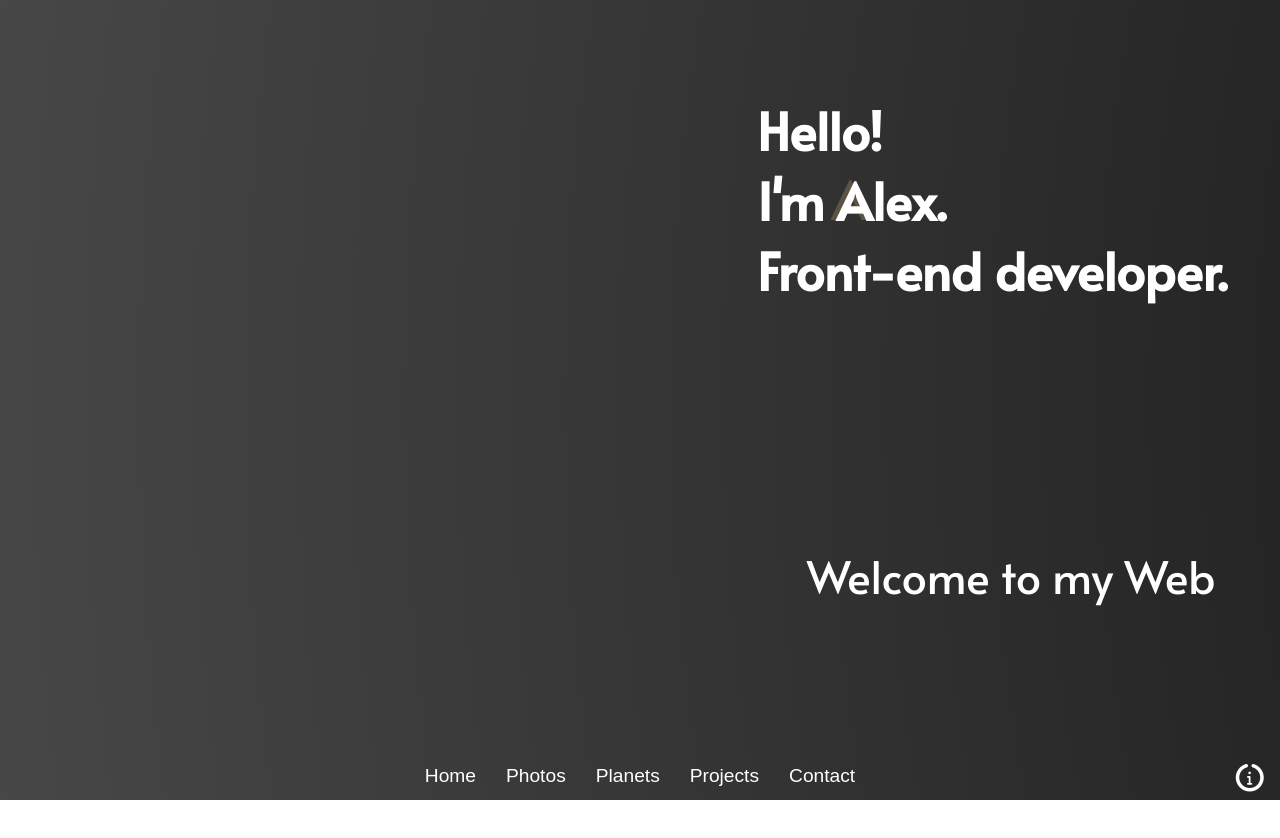
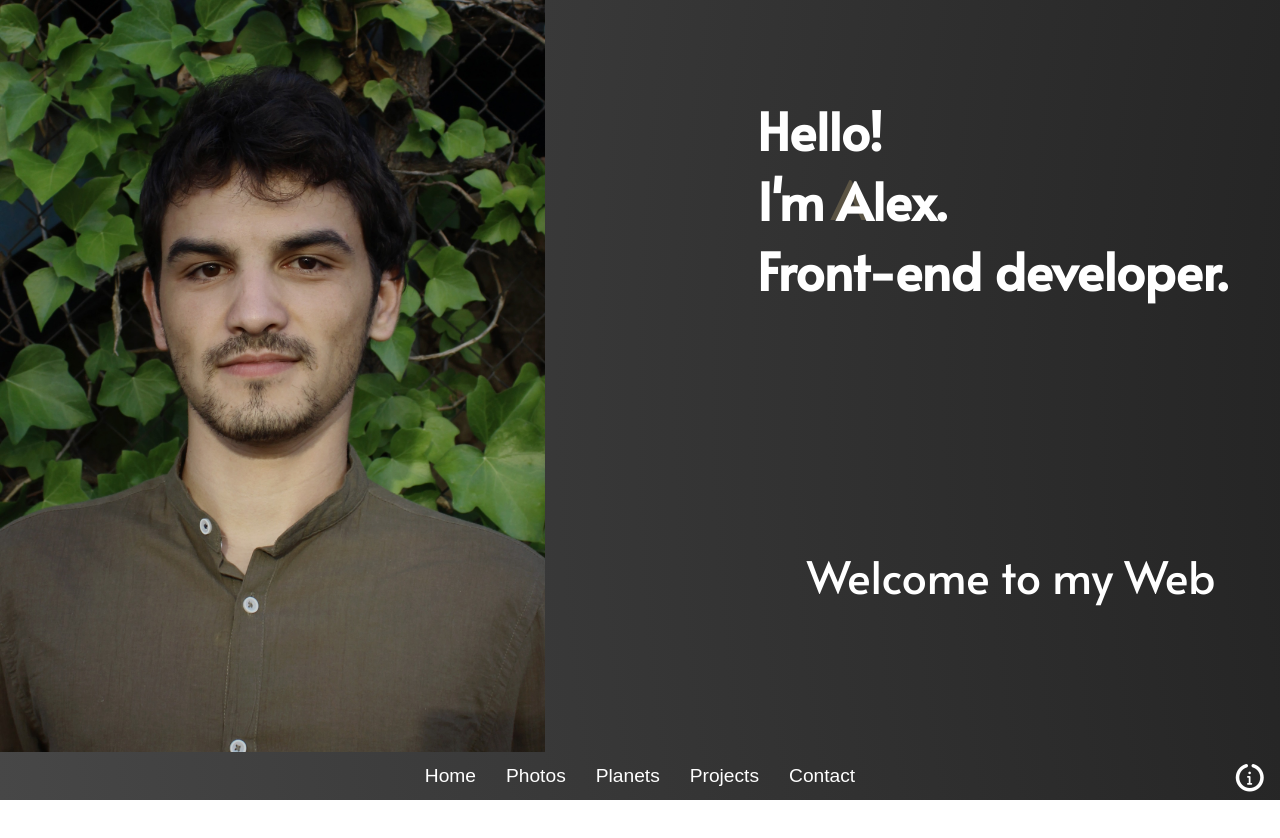
Before and after one commit to AlexandruDumitru94/MyWeb, a website: page index.html in a window 1280 px wide. Shown: the top 838 px of the page. Drawn offline with nearby package versions, Linux system fonts and the light colour scheme; no server answers; a web font is replaced by a local one.

Commit message:
Final Test

```diff
--- a/index.html
+++ b/index.html
@@ -143,7 +143,7 @@
     <section class="scroll section section--second">
         <div class="page">
             <figure class="page__section home-screen-main">
-                <img id="head-shot" src="images/head-shot.jpg" alt="Photo of Alex">
+                <img id="head-shot" src="images/head-shot.jpg" alt="Photo of Alex" width="1828px" height="2524px">
             </figure>
         </div>
 
```
